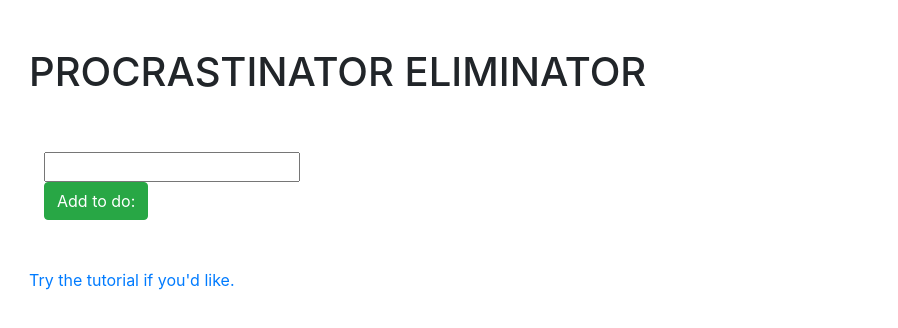
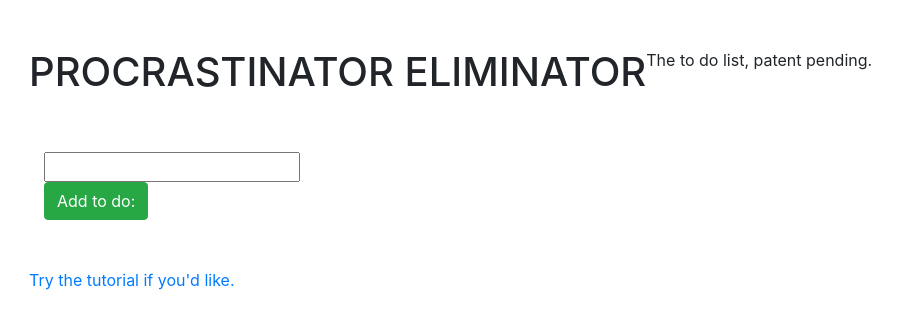
Before and after one commit to ronscode/todolists, a plain HTML site: page jstodo.html in a window 1280 px wide. Shown: the whole page, without its empty margins (19-917 px from the left). Drawn offline with nearby package versions, Linux system fonts and the light colour scheme.

Commit message:
made some changes

```diff
--- a/jstodo.html
+++ b/jstodo.html
@@ -13,6 +13,7 @@
 
 <div class="row m-5">
     <h1>PROCRASTINATOR ELIMINATOR</h1>
+    <p>The to do list, patent pending.</p>
    <hr />
 </div>
 <div class="row m-5">
```
